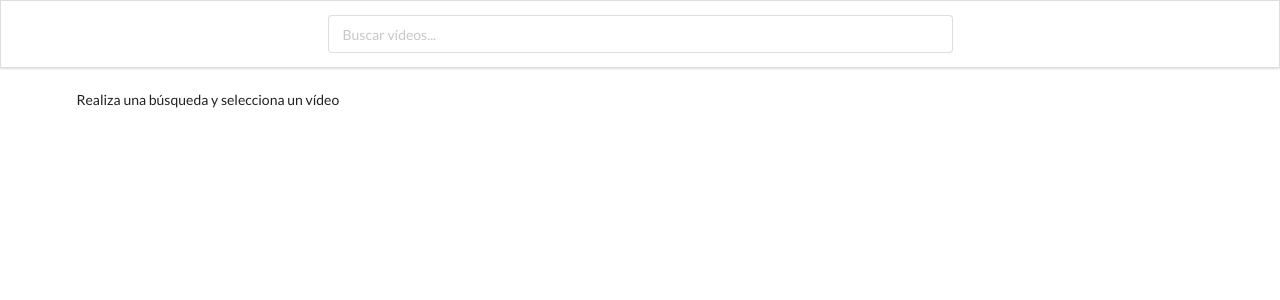
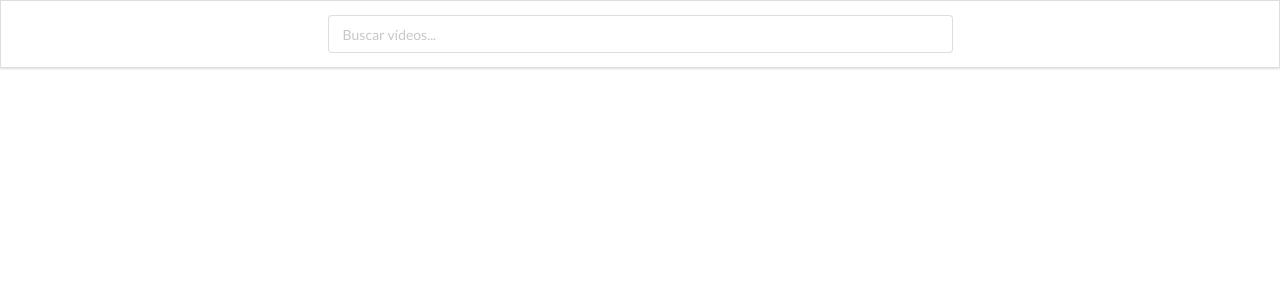
Before and after one commit to giustini/react-mini-youtube, a React (Create React App) app: page / in a window 1280 px wide. Shown: the top 300 px of the page. Built offline with nearby package versions, Linux system fonts and the light colour scheme.

Commit message:
Set default selectedVideo

```diff
--- a/src/components/App.js
+++ b/src/components/App.js
@@ -20,7 +20,10 @@ class App extends React.Component {
                 q: term
             }
         }).then(response => {
-            this.setState({ videos: response.data.items });
+            this.setState({
+                videos: response.data.items,
+                selectedVideo: response.data.items[ 0 ]
+            });
         });
     };
 
--- a/src/components/VideoDetail.js
+++ b/src/components/VideoDetail.js
@@ -7,7 +7,7 @@ class VideoDetail extends React.Component {
         const { video } = this.props;
 
         if (!video) {
-            return <div>Realiza una búsqueda y selecciona un vídeo</div>;
+            return <div></div>;
         }
 
         const videoSrc = `https://www.youtube.com/embed/${video.id.videoId}`;
```
